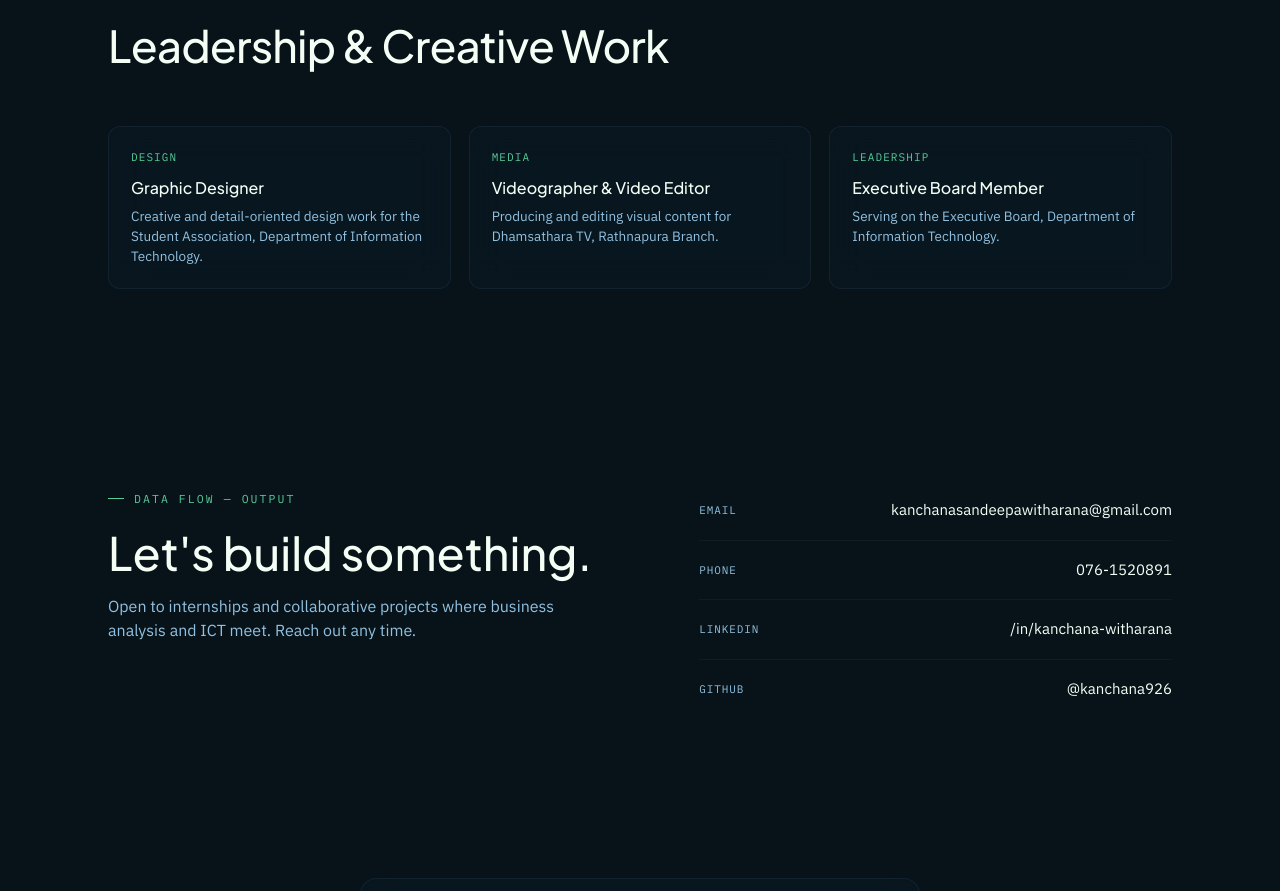
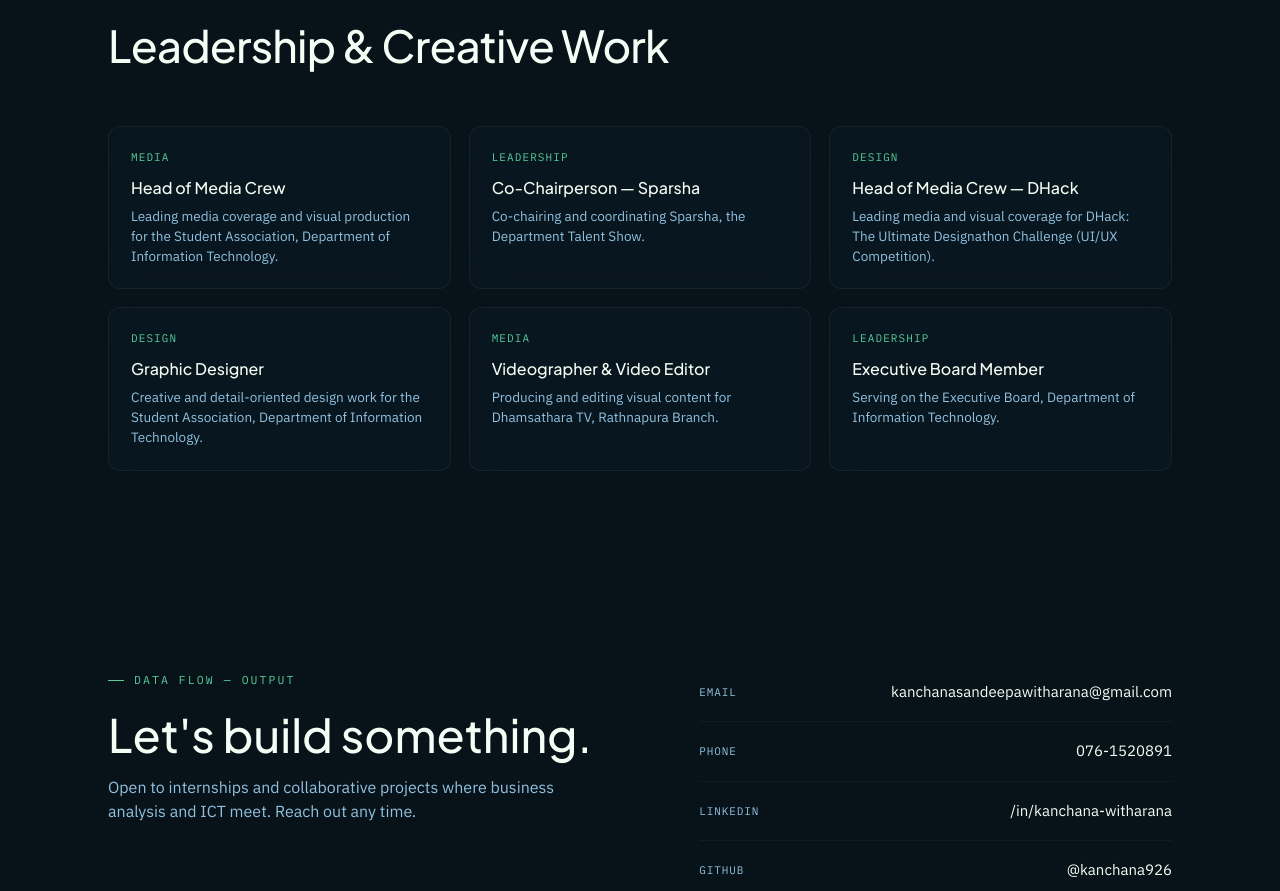
Before and after one commit to kanchana926/portfolio, a Next.js app: page / in a window 1280 px wide. Shown: the part 8420-9311 px from the top of the page. Built offline with nearby package versions, Linux system fonts and the light colour scheme.

Commit message:
Add leadership roles to portfolio

```diff
--- a/data/portfolio.ts
+++ b/data/portfolio.ts
@@ -229,6 +229,24 @@ export const projects: Project[] = [
 
 export const leadership = [
   {
+    icon: "MEDIA",
+    title: "Head of Media Crew",
+    description:
+      "Leading media coverage and visual production for the Student Association, Department of Information Technology.",
+  },
+  {
+    icon: "LEADERSHIP",
+    title: "Co-Chairperson — Sparsha",
+    description:
+      "Co-chairing and coordinating Sparsha, the Department Talent Show.",
+  },
+  {
+    icon: "DESIGN",
+    title: "Head of Media Crew — DHack",
+    description:
+      "Leading media and visual coverage for DHack: The Ultimate Designathon Challenge (UI/UX Competition).",
+  },
+  {
     icon: "DESIGN",
     title: "Graphic Designer",
     description:
@@ -237,12 +255,14 @@ export const leadership = [
   {
     icon: "MEDIA",
     title: "Videographer & Video Editor",
-    description: "Producing and editing visual content for Dhamsathara TV, Rathnapura Branch.",
+    description:
+      "Producing and editing visual content for Dhamsathara TV, Rathnapura Branch.",
   },
   {
     icon: "LEADERSHIP",
     title: "Executive Board Member",
-    description: "Serving on the Executive Board, Department of Information Technology.",
+    description:
+      "Serving on the Executive Board, Department of Information Technology.",
   },
 ];
 
```
